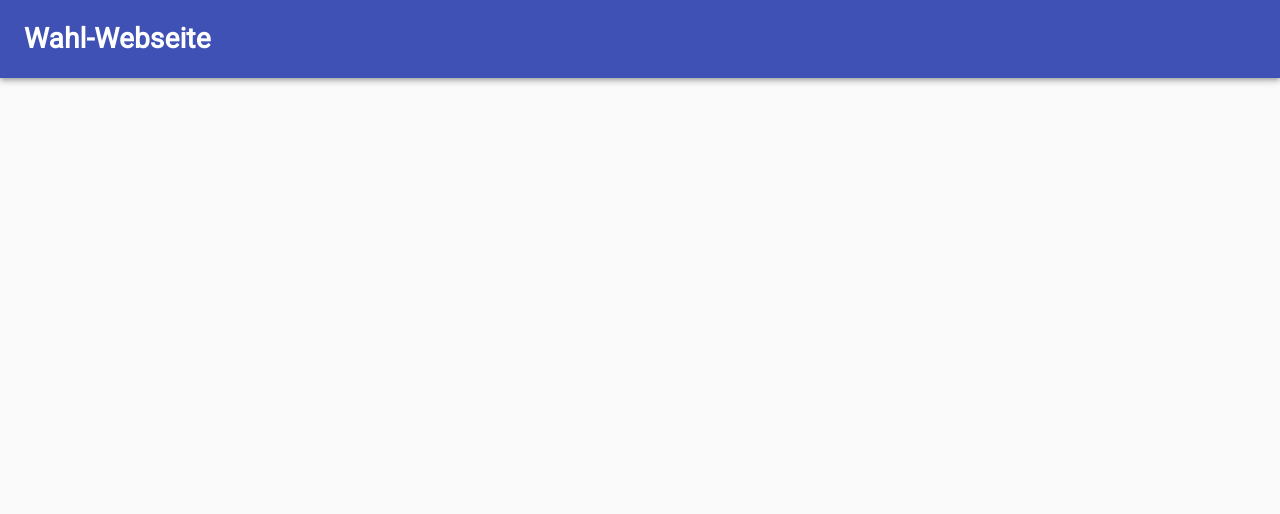
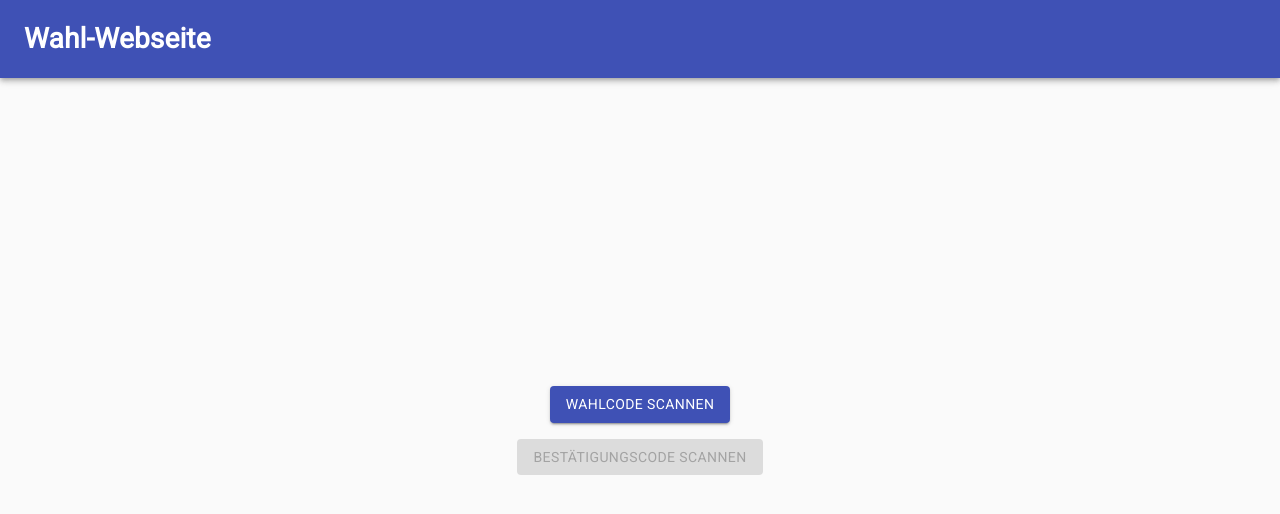
Before and after one commit to jonasludwig/votingapp, a React (Create React App) app: page / in a window 1280 px wide. Shown: the top 514 px of the page. Built offline with nearby package versions, Linux system fonts and the light colour scheme; what qr-scanner would draw is missing.

Commit message:
use HashRouter instead of BrowserRouter for github pages support

```diff
--- a/src/App.js
+++ b/src/App.js
@@ -8,7 +8,7 @@ import VotingCode from "./components/VotingCode";
 import ReturnCode from "./components/ReturnCode";
 import SingleCodeScanner from "./components/SingleCodeScanner";
 import FinalisationCode from "./components/FinalisationCode";
-import {BrowserRouter as Router, Route, Switch} from "react-router-dom";
+import {HashRouter as Router, Route, Switch} from "react-router-dom";
 import passwordOverlay from "./assets/overlay_password.png"
 import confirmationCodeOverlay from "./assets/overlay_confirmation.png"
 import OptionSelector from "./components/OptionSelector";
@@ -47,9 +47,9 @@ function App() {
             <Grid container direction="column">
                 <Topnav className="Topnav"/>
                 <div className="ContainerStyles">
-                    <Router>
+                    <Router basenname="/votingapp">
                         <Switch>
-                            <Route path="/votingapp/original">
+                            <Route path="/original">
                                 {(step === improvedOriginalSteps.start || step === improvedOriginalSteps.returnCodeDone || step === improvedOriginalSteps.finish) &&
                                 <Menu step={step} steps={improvedOriginalSteps} handleNext={handleNext}
                                       firstButton={"Passwort scannen"} surveyURL={"https://www.soscisurvey.de/"}/>}
@@ -66,7 +66,7 @@ function App() {
                                 {step === improvedOriginalSteps.finalisationCode &&
                                 <FinalisationCode handleNext={handleNext}/>}
                             </Route>
-                            <Route path="/votingapp">
+                            <Route path="/">
                                 {(step === codeVotingSteps.start || step === codeVotingSteps.returnCodeDone || step === codeVotingSteps.finish) &&
                                 <Menu step={step} steps={codeVotingSteps} handleNext={handleNext}
                                       firstButton={"Wahlcode scannen"} surveyURL={"https://www.soscisurvey.de/"}/>}
```
Also changed, not shown: src/assets/overlay_password.png (added).
